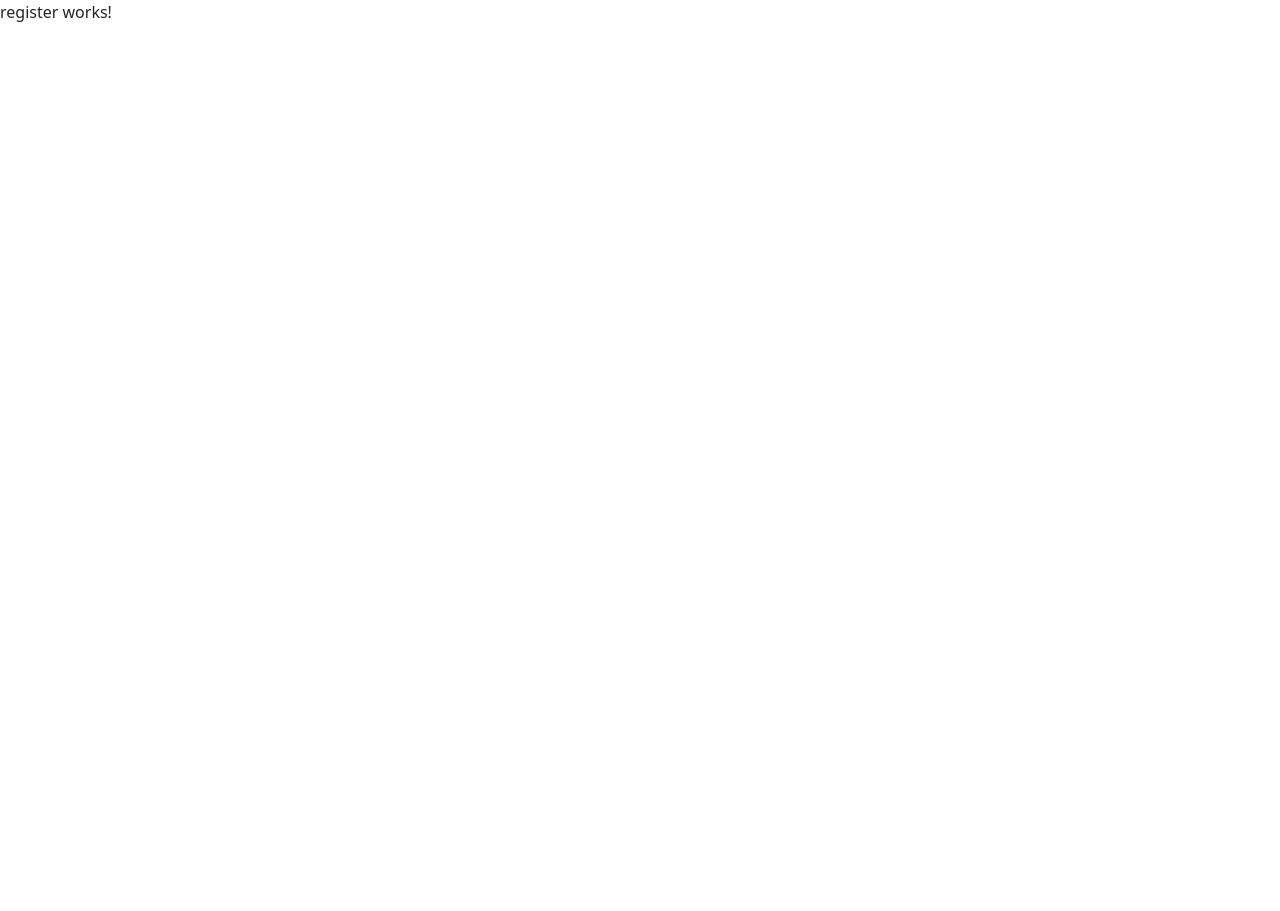
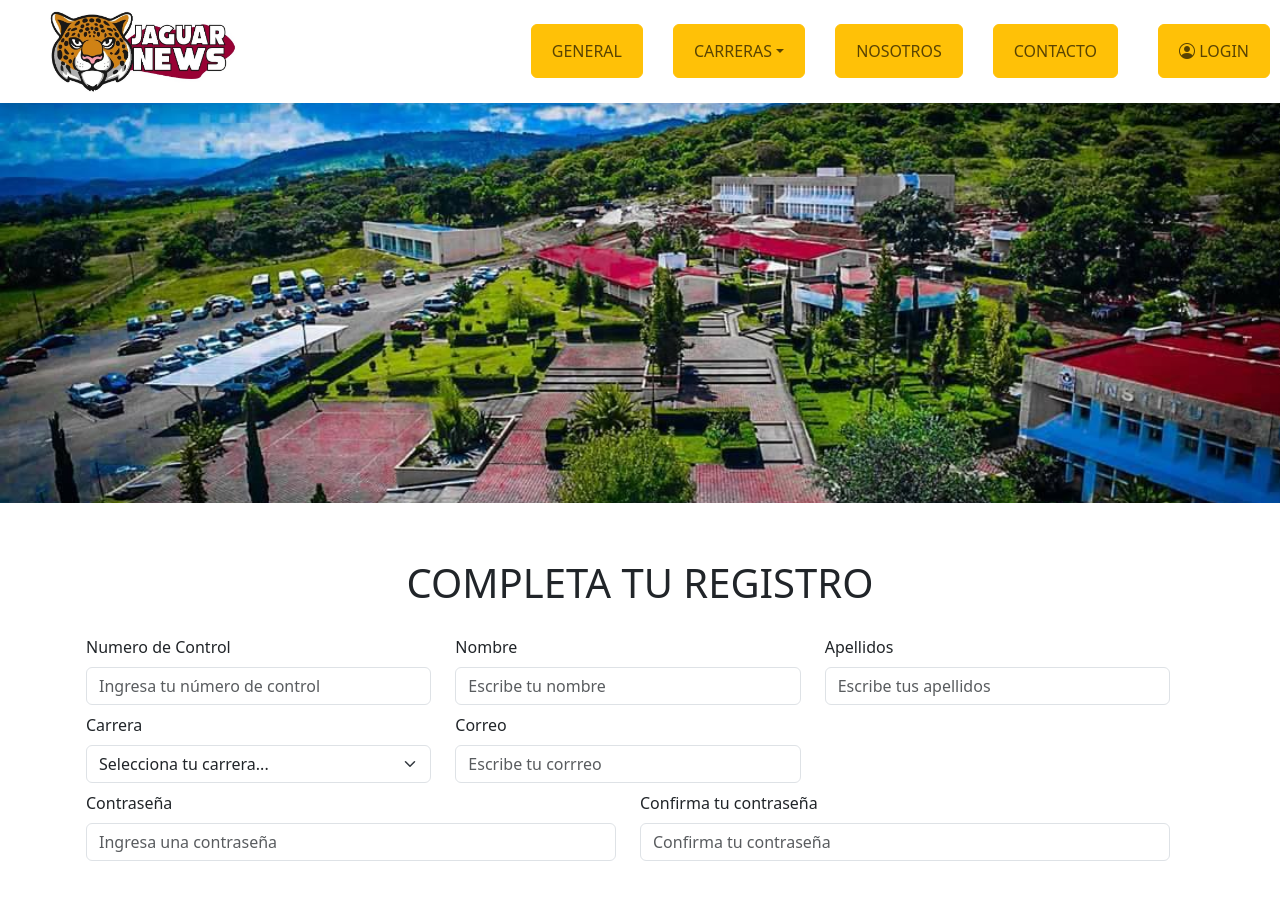
Before and after one commit to Guadas1103/jaguarnews, an Angular app: page /signup in a window 1280 px wide. Shown: the top 911 px of the page. Before the commit the page ends 800 px from the top, so only its background shows below. Built offline with nearby package versions, Linux system fonts and the light colour scheme.

Commit message:
iniciando register

```diff
--- a/src/app/register/register.component.html
+++ b/src/app/register/register.component.html
@@ -1 +1,153 @@
-<p>register works!</p>
+<!-- topnab -->
+<div class="container-fluid bg-light p-0 sticky-top" >
+    <nav class="navbar navbar-expand-lg bg-white navbar-light shadow sticky-top p-0">
+        <a href="index.html" class="navbar-brand d-flex align-items-center px-4 px-lg-5">
+            <img src="/assets/logoJaguar.jpeg" alt="logito" width="190px" >
+        </a>
+
+        <button type="button" class="navbar-toggler me-4" data-bs-toggle="collapse" data-bs-target="#navbarCollapse">
+
+            <span class="navbar-toggler-icon"></span>
+
+        </button>
+        <div class="collapse navbar-collapse" id="navbarCollapse" style="padding: 10px;">
+            <div class="navbar-nav ms-auto p-4 p-lg-0">
+                <button type="button" class="btn btn-warning" style="margin-right: 30px;">
+                    <a href="index.html" class="nav-item nav-link">GENERAL</a>
+                </button>
+
+                <button type="button" class="btn btn-warning" style="margin-right: 30px;">
+                <div class="nav-item dropdown">
+                    <a href="#" class="nav-link dropdown-toggle" data-bs-toggle="dropdown">CARRERAS</a>
+                    <div class="dropdown-menu fade-up m-0">
+                        <a href="" class="dropdown-item">TIC´s</a>
+                        <a href="" class="dropdown-item">Nanotecnología</a>
+                        <a href="" class="dropdown-item">Mecatrónica</a>
+                        <a href="" class="dropdown-item">Gestión empresarial</a>
+                        <a href="" class="dropdown-item">Bioquímica</a>
+                        <a href="" class="dropdown-item">Sistemas computacionales</a>
+                        <a href="" class="dropdown-item">Industrial</a>
+                    </div>
+                </div>
+            </button>
+            <button type="button" class="btn btn-warning" style="margin-right: 30px;">
+                <a href="" class="nav-item nav-link">NOSOTROS</a>
+            </button>
+            <button type="button" class="btn btn-warning" style="margin-right: 30px; ">
+                <a href="" class="nav-item nav-link">CONTACTO</a>
+            </button>
+            <button  type="button" class="btn btn-warning"  style="margin-left: 10px;">
+                <a href="" class="nav-item nav-link" >
+                    <i class="bi bi-person-circle"></i>
+                    LOGIN
+                </a>
+            </button>
+            </div>
+
+        </div>
+    </nav>
+</div>
+<!-- topnab// -->
+
+<!-- Page Header Start -->
+<div class="container-fluid page-header mb-5 p-0">
+    <div class="container-fluid page-header-inner py-5">
+    </div>
+</div>
+<!-- Page Header End -->
+
+<!-- Team Start -->
+<div class="container-xxl py-2">
+  <div class="container">
+                  <!-- ************  CONTENIDO  *************** -->
+                  <div class="container text-center">
+                    <h1>COMPLETA TU REGISTRO</h1>
+                  </div>
+                  <form id="form_registro" name="form_registro" class="row mt-4 g-3 needs-validation" action="" method="post" onsubmit="return validarRegistro(this);" novalidate>
+                  <div class="row">
+                      <div class="col-sm-4 py-1">
+                          <label for="txt_nombre" class="form-label" place>Numero de Control</label>
+                          <input type="text" class="form-control" name="txt_numcontrol" id="txt_ncontrol" onkeyup="javascript:this.value=this.value.toUpperCase();" placeholder="Ingresa tu número de control" required>
+                          <div class="valid-feedback">Todo bien</div>
+                          <div class="invalid-feedback">Es necesario colocar tu número de control</div>
+                      </div>
+                      <div class="col-sm-4 py-1">
+                          <label for="txt_ap_pat" class="form-label">Nombre</label>
+                          <input type="text" class="form-control" name="txt_nombre" id="txt_nombre" onkeyup="javascript:this.value=this.value.toUpperCase();" placeholder="Escribe tu nombre" required>
+                          <div class="valid-feedback">Todo bien</div>
+                          <div class="invalid-feedback">Escribe tu nombre</div>
+                      </div>
+                      <div class="col-sm-4 py-1">
+                          <label for="txt_ap_mat" class="form-label">Apellidos</label>
+                          <input type="text" class="form-control" name="txt_ap_ambos" id="txt_ap_ambos" onkeyup="javascript:this.value=this.value.toUpperCase();" placeholder="Escribe tus apellidos" required>
+                          <div class="valid-feedback">Todo bien</div>
+                          <div class="invalid-feedback">Escribe tus apellidos</div>
+                      </div>
+                  </div>
+                  <div class="row">
+                      <div class="col-sm-4 py-1">
+                          <label for="slc_sexo" class="form-label">Carrera</label>
+                          <select class="form-select" name="slc_carrera" id="slc_carrera" required>
+                              <option selected disabled value="">Selecciona tu carrera...</option>
+                              <option value="TICS">TIC´s</option>
+                              <option value="Nanotecnologia">Nanotecnología</option>
+                              <option value="Mecatronica">Mecatrónica</option>
+                              <option value="Gestion empresarial">Gestión empresarial</option>
+                              <option value="Bioquimica">Bioquímica</option>
+                              <option value="Sistemas computacionales">Sistemas computacionales</option>
+                              <option value="Industrial">Industrial</option>
+                          </select>
+                          <div class="valid-feedback">Todo bien</div>
+                          <div class="invalid-feedback">Selecciona tu carrera</div>
+                      </div>
+                      <div class="col-sm-4 py-1">
+                              <label for="txt_correo" class="form-label">Correo</label>
+                              <input type="email" class="form-control" name="txt_correo" id="txt_correo" onkeyup="javascript:this.value=this.value.toUpperCase();" placeholder="Escribe tu corrreo" required>
+                              <div class="valid-feedback">Todo bien</div>
+                              <div class="invalid-feedback">Por favor, ingresa tu correo</div>
+                      </div>
+                  </div>
+                  <div class="row">
+                      <div class="col-sm-6 py-1">
+                              <label for="txt_password" class="form-label">Contraseña</label>
+                              <input type="text" class="form-control" name="txt_password" id="txt_password" placeholder="Ingresa una contraseña" required>
+                              <div class="valid-feedback">Todo bien</div>
+                              <div class="invalid-feedback">Por favor, ingresa tu contraseña</div>
+                      </div>
+                      <div class="col-sm-6 py-1">
+                              <label for="txt_password2" class="form-label">Confirma tu contraseña</label>
+                              <input type="text" class="form-control" name="txt_password2" id="txt_password2" placeholder="Confirma tu contraseña" required>
+                              <div class="valid-feedback">Todo bien</div>
+                              <div class="invalid-feedback">Por favor, vuelve a escribir tu contraseña</div>
+                      </div>
+                  </div>
+                      <button type="submit" class="btn btn-danger rounded-3 w-auto h-25 mt-5 float-end" name="registrar"><i class="bi bi-person-fill-check"></i>&nbsp;&nbsp;Registrar</button>
+                  </form>
+  </div>
+</div>
+<!-- Team End -->
+
+<!-- Footer Start -->
+<div class="container-fluid bg-dark text-light footer pt-5 mt-5 wow fadeIn" data-wow-delay="0.1s">
+    <div class="container py-5">
+        <div class="row g-5">
+            <div class="col-lg-7 col-md-6">
+                <h4 class="text-light mb-4">Dirección</h4>
+                <p class="mb-2"><i class="fa fa-map-marker-alt me-3"></i>Av. Ing. Carlos Rojas Gutierrez 2120, Fracc. Valle De La Herradura, 61100 Cd Hidalgo, Mich.</p>
+                <p class="mb-2"><i class="fa fa-phone-alt me-3"></i>+52 786 154 9000</p>
+                <p class="mb-2"><i class="fa fa-envelope me-3"></i>itsch@hotmail.com</p>
+            </div>
+
+            <div class="col-lg-3 col-md-6">
+                <h4 class="text-light mb-4">Siguenos en...</h4>
+                <div class="d-flex pt-2">
+                    <a class="btn btn-outline-light btn-social" href="https://fonts.googleapis.com/css2?family=Material+Symbols+Outlined:opsz,wght,FILL,GRAD@20..48,100..700,0..1,-50..200"><i class="fab fa-facebook-f">Instituto Tecnológico Superior de Ciudad Hidalgo</i></a>
+                    <a class="btn btn-outline-light btn-social" href=""><i class="fab fa-youtube"></i></a>
+
+                </div>
+            </div>
+
+        </div>
+    </div>
+</div>
+<!-- Footer End -->
--- a/src/styles.css
+++ b/src/styles.css
@@ -1 +1,7 @@
 /* You can add global styles to this file, and also import other style files */
+.page-header {
+    background-image: url('/assets/fondo.jpg'); /* Ruta a tu imagen en la carpeta de activos */
+    background-size: cover; /* Ajusta el tamaño de la imagen para cubrir todo el contenedor */
+    background-position: center; /* Centra la imagen en el contenedor */
+    height: 50vh; /* Ajusta la altura según tus necesidades */
+  }
```
Also changed, not shown: src/assets/fondo.jpg (added), src/assets/logoJaguar.jpeg (added).
